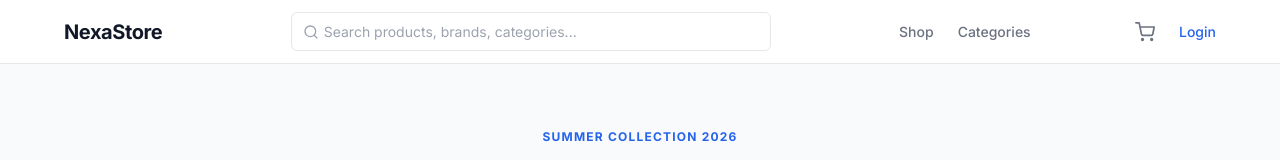
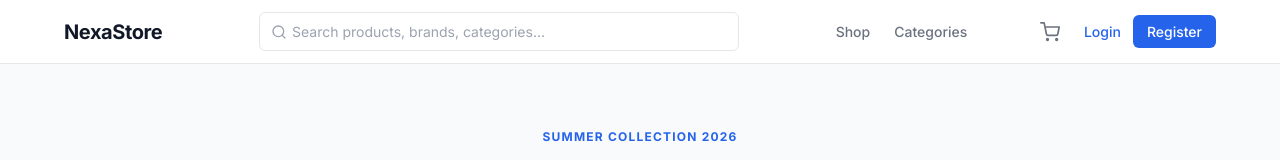
Before and after one commit to usmanrasheeddev/emporia, a Next.js app in the folder apps/web/: page / in a window 1280 px wide. Shown: the top 160 px of the page. Built offline with nearby package versions, Linux system fonts and the light colour scheme; no server answers.

Commit message:
Add Register button to Header layout

```diff
--- a/apps/web/src/components/layout/Header/Header.tsx
+++ b/apps/web/src/components/layout/Header/Header.tsx
@@ -105,9 +105,14 @@ export const Header: React.FC = () => {
               </button>
             </div>
           ) : (
-            <Link href="/login" className={styles.loginLink}>
-              Login
-            </Link>
+            <div className={styles.authButtons} style={{ display: 'flex', gap: '12px', alignItems: 'center' }}>
+              <Link href="/login" className={styles.loginLink}>
+                Login
+              </Link>
+              <Link href="/register" className={styles.loginLink} style={{ backgroundColor: 'var(--color-primary, #000)', color: '#fff', padding: '6px 14px', borderRadius: '6px', textDecoration: 'none' }}>
+                Register
+              </Link>
+            </div>
           )}
         </div>
       </div>
```
